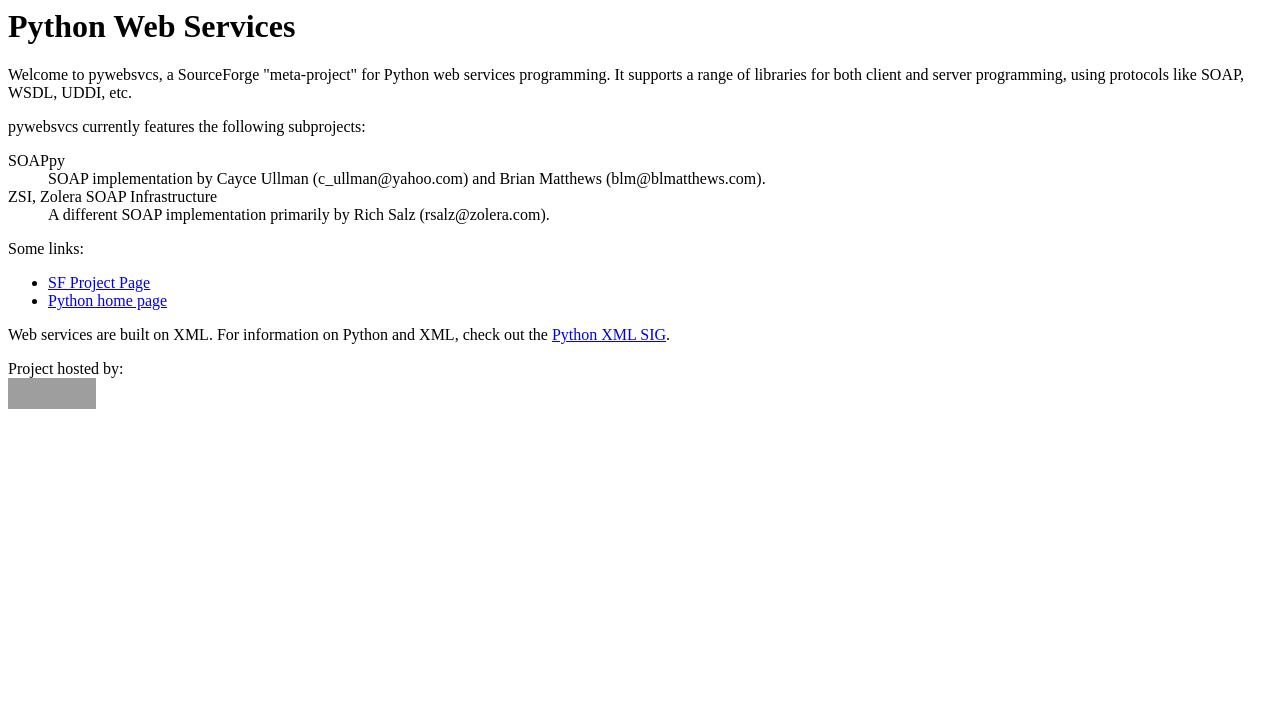
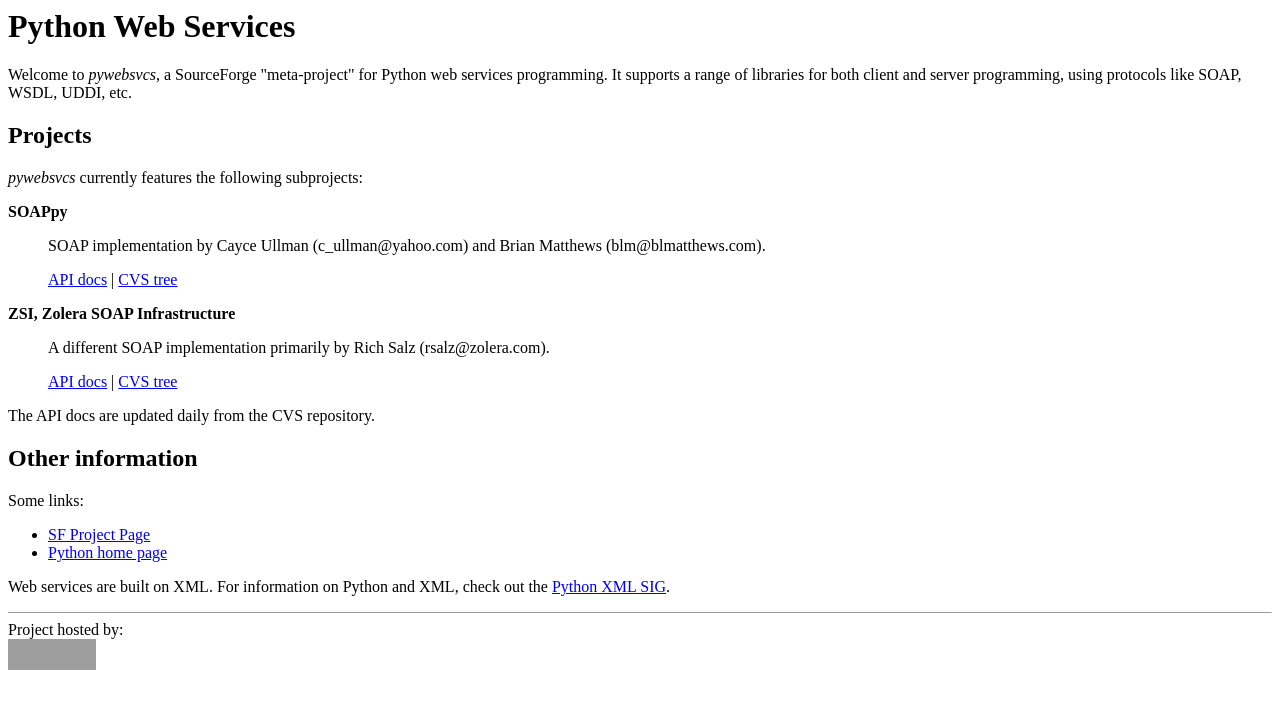
Before and after one commit to sigma/vmw.zsi, a plain HTML site: page pywebsvcs.sourceforge.net/index.html in a window 1280 px wide. Drawn offline with Linux system fonts and the light colour scheme; grey boxes are pictures that could not be loaded.

Commit message:
h2 tags; API docs & CVS links
git-svn-id: https://pywebsvcs.svn.sourceforge.net/svnroot/pywebsvcs/trunk@22 7150bf37-e60d-0410-b93f-83e91ef0e581

```diff
--- a/pywebsvcs.sourceforge.net/index.html
+++ b/pywebsvcs.sourceforge.net/index.html
@@ -7,22 +7,44 @@
 <h1>Python Web Services</h1>
 
 <p>
-Welcome to pywebsvcs, a SourceForge "meta-project" for Python web
+Welcome to <i>pywebsvcs</i>, a SourceForge "meta-project" for Python web
 services programming. It supports a range of libraries for both
 client and server programming, using protocols like SOAP, WSDL, UDDI, etc.
 </p>
 
-<p>pywebsvcs currently features the following subprojects:</p>
+<h2>Projects</h2>
+<p><i>pywebsvcs</i> currently features the following subprojects:</p>
 <dl>
-<dt>SOAPpy</dt>
-<dd>SOAP implementation by Cayce Ullman (c_ullman@yahoo.com) and
-Brian Matthews (blm@blmatthews.com).</dd>
+<dt><b>SOAPpy</b></dt>
+<dd>
+<p>
+SOAP implementation by Cayce Ullman (c_ullman@yahoo.com) and
+Brian Matthews (blm@blmatthews.com).
+</p>
+<p>
+<a href="http://pywebsvcs.sourceforge.net/apidocs/SOAPpy/SOAP.html">API docs</a>
+| <a href="http://cvs.sourceforge.net/cgi-bin/viewcvs.cgi/pywebsvcs/SOAPpy/">CVS tree</a>
+</p>
+</dd>
 
-<dt>ZSI, Zolera SOAP Infrastructure</dt>
-<dd>A different SOAP implementation primarily by Rich Salz
-(rsalz@zolera.com).</dd>
+<dt><b>ZSI, Zolera SOAP Infrastructure</b></dt>
+<dd>
+<p>
+A different SOAP implementation primarily by Rich Salz
+(rsalz@zolera.com).
+</p>
+<p>
+<a href="http://pywebsvcs.sourceforge.net/apidocs/zsi/ZSI.html">API docs</a>
+| <a href="http://cvs.sourceforge.net/cgi-bin/viewcvs.cgi/pywebsvcs/zsi/">CVS tree</a>
+</p>
+</dd>
 </dl>
 
+<p>
+The API docs are updated daily from the CVS repository.
+</p>
+
+<h2>Other information</h2>
 <p>
 Some links:
 </p>
@@ -37,6 +59,7 @@
 <a href="http://www.python.org/sigs/xml-sig">Python XML SIG</a>.
 </p>
 
+<hr size="1">
 Project hosted by:<br>
 <a href="http://sourceforge.net">
 <img src="http://sourceforge.net/sflogo.php?group_id=26590&type=1" width="88"
```
